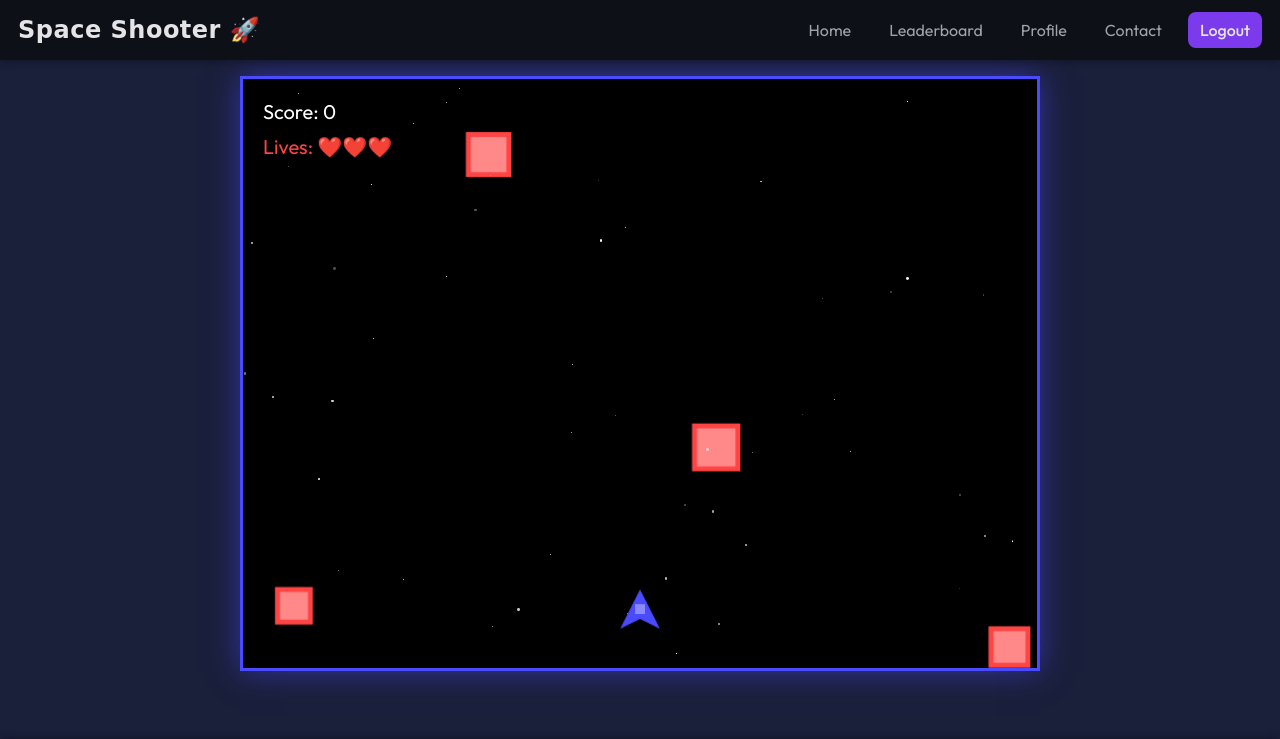
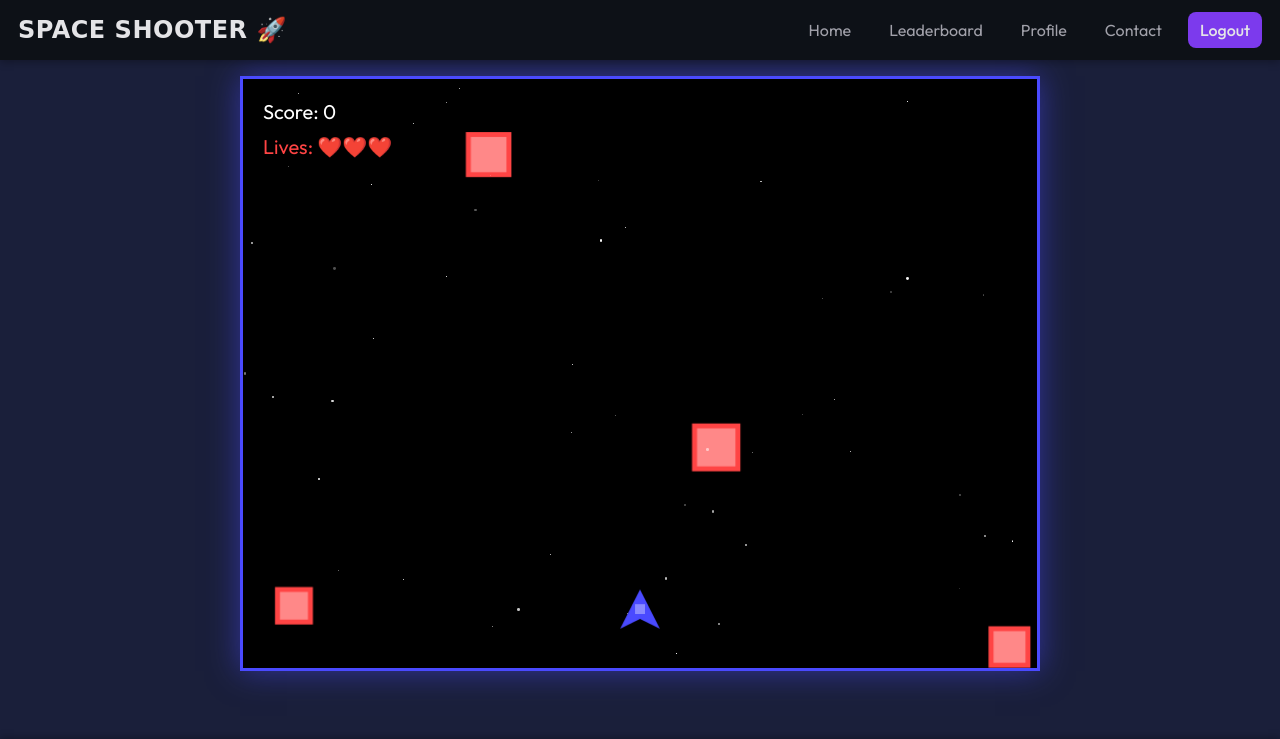
Before and after one commit to samerrbarakat/space-shooter, a Django app: page /game/ in a window 1280 px wide. Shown: the top 739 px of the page. Run offline with Django 5.2, Linux system fonts and the light colour scheme; some web fonts are replaced.

Commit message:
Fixed speed in game logic

```diff
--- a/static/js/game/game.js
+++ b/static/js/game/game.js
@@ -19,19 +19,20 @@ window.addEventListener("beforeunload", () => {
 
 const canvas = document.getElementById("gameCanvas");
 const ctx = canvas.getContext("2d");
-const player = { x: 380, y: 520, width: 40, height: 40, speed: 5 };
+const player = { x: 380, y: 520, width: 40, height: 40, speed: 8 };
 const keys = {};
 let bullets = [];
 player.lastShot = 0;
 player.shootCooldown = 250; // ms
 let enemies = [];
 let lastEnemySpawn = 0;
-let enemySpawnRate = 2000; // ms, will decrease over time
+let enemySpawnRate = 2000;
 let enemyBullets = [];
 let lives = 3,
   isGameOver = false,
   score = 0;
 let particles = [];
+let bulletspeed = 6.5;
 
 document.addEventListener("keydown", (e) => {
   if (e.key === " ") {
@@ -99,7 +100,7 @@ function tryShoot() {
       y: player.y,
       width: 4,
       height: 15,
-      speed: 5,
+      speed: bulletspeed,
     });
     player.lastShot = now;
     shotsFired++;
--- a/templates/base.html
+++ b/templates/base.html
@@ -34,7 +34,7 @@
 
   <header class="navbar">
     <a class="brand" href="">
-        <span class="brand-text">Space Shooter 🚀</span>
+        <span class="brand-text">SPACE SHOOTER 🚀</span>
     </a>
 
     <nav class="nav-links">
```
